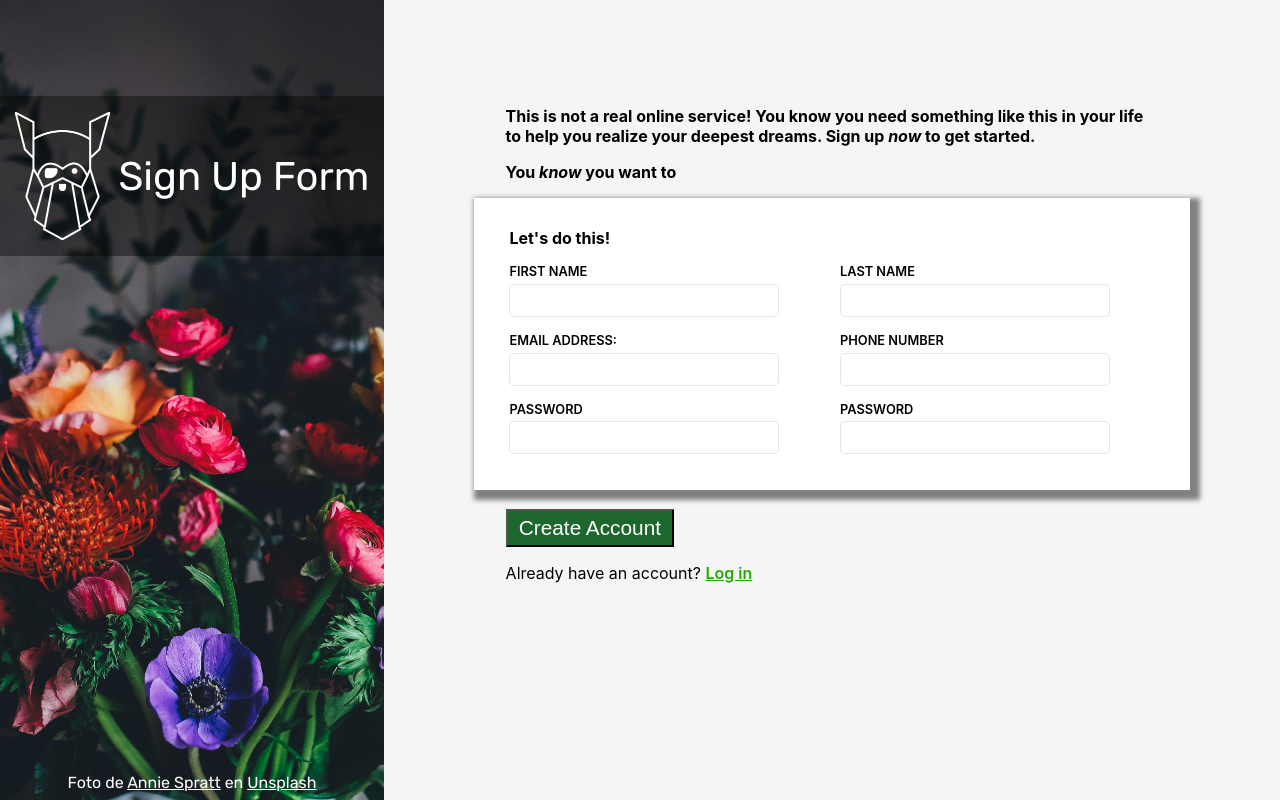
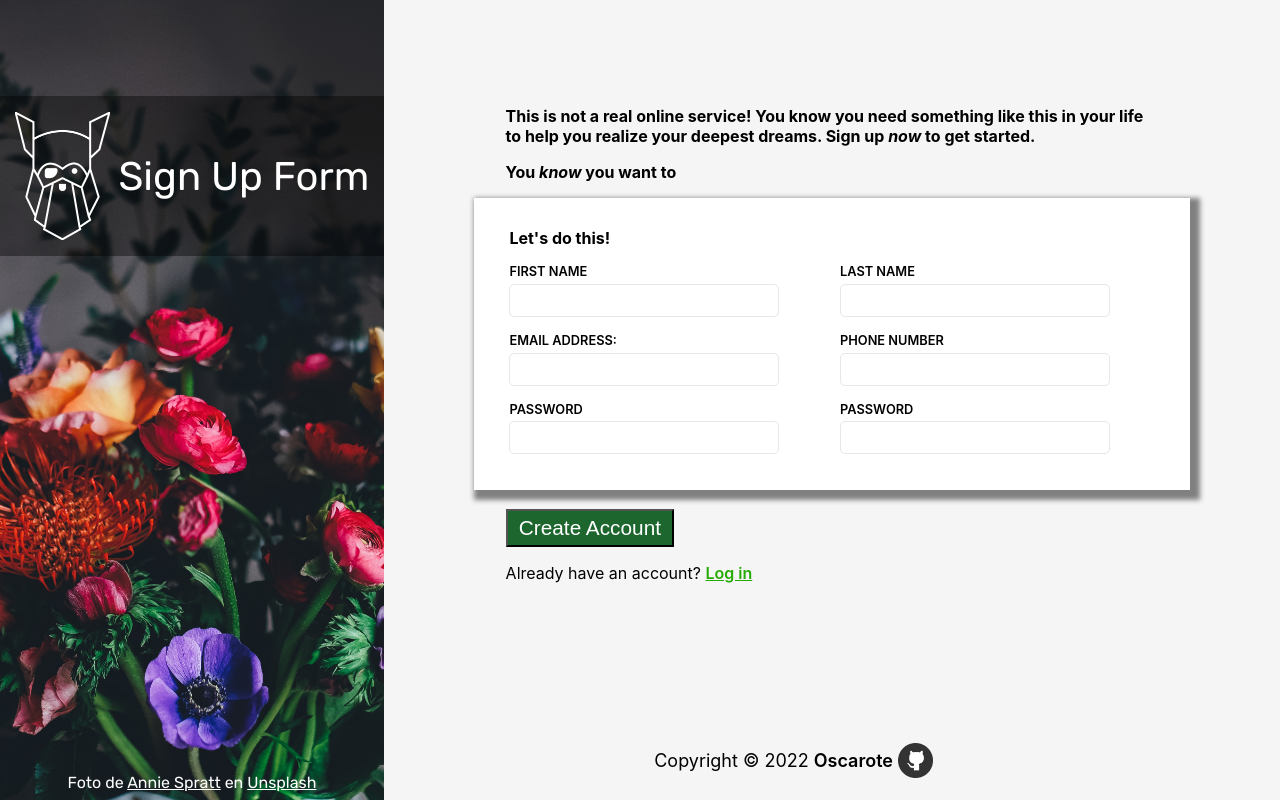
Before and after one commit to oscarote/sign-up-form, a plain HTML site: page index.html in a window 1280 px wide. Drawn offline with Linux system fonts and the light colour scheme.

Commit message:
Add footer to the right section

```diff
--- a/index.html
+++ b/index.html
@@ -66,6 +66,10 @@
             </form>
         </div>
         <p>Already have an account? <a href="#">Log in</a></p>
+        <div class="footer">
+            Copyright © <script>document.write(new Date().getFullYear())</script> <a href="https://github.com/oscarote" target="_blank">
+                Oscarote <img id="gh-logo" src="./githublogo.png" alt="github logo"></a>
+        </div>
     </div>
 </body>
 
--- a/style.css
+++ b/style.css
@@ -146,3 +146,33 @@ input:focus {
     border: 2px solid red;
     border-radius: 5px;
 }
+
+/* Footer */
+.footer {
+    font-size: 18px;
+    color: black;
+    height: 80px;
+    display: flex;
+    align-items: center;
+    justify-content: center;
+    position: absolute;
+    bottom: 0;
+    position: absolute;
+    width: 50%;
+    margin: 0 auto;
+}
+
+#gh-logo {
+    width: 35px;
+    height: 35px;
+}
+
+.footer a {
+    text-decoration: none;
+    color: black;
+    display: flex;
+    align-items: center;
+    justify-content: center;
+    gap: 5px;
+    margin-left: 5px;
+}
```
Also changed, not shown: githublogo.png (added).
